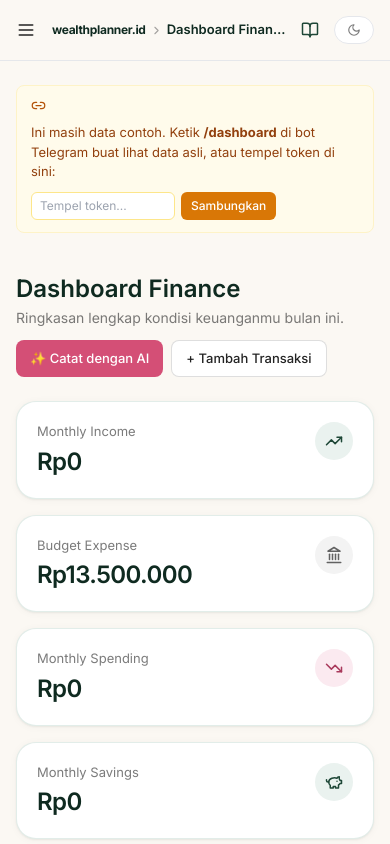
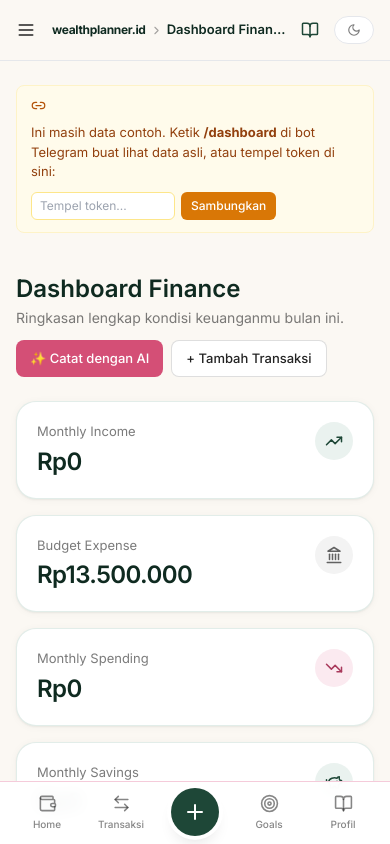
Before and after one commit to jasminework2023/personal-wealthplanner, a React (Vite) app: page /dashboard/finance in a window 390 px wide. Shown: the top 844 px of the page. Built offline with nearby package versions, Linux system fonts and the light colour scheme; the HTML template or start-up script is replaced by a standard one.

Commit message:
Keep mobile bottom navigation on every app page

```diff
--- a/src/components/AppShell.tsx
+++ b/src/components/AppShell.tsx
@@ -1,9 +1,10 @@
 import { useState } from "react";
-import { Outlet, useLocation } from "react-router-dom";
+import { Outlet, useLocation, useNavigate } from "react-router-dom";
 import { DesktopSidebar, MobileSidebar } from "./Sidebar";
 import { Topbar } from "./Topbar";
 import { DateHeader } from "./DateHeader";
 import { ThemeToggle } from "./ThemeToggle";
+import { Wallet, ArrowLeftRight, Target, BookOpen, Plus } from "lucide-react";
 
 const titles: Record<string, string> = {
   "/": "Home",
@@ -19,6 +20,7 @@ const titles: Record<string, string> = {
 export function AppShell() {
   const [mobileOpen, setMobileOpen] = useState(false);
   const location = useLocation();
+  const navigate = useNavigate();
   const title = location.pathname.startsWith("/calculator/") ? "Financial Calculator" : (titles[location.pathname] ?? "Wealthplanner");
 
   return (
@@ -27,13 +29,22 @@ export function AppShell() {
       <MobileSidebar open={mobileOpen} onClose={() => setMobileOpen(false)} />
       <div className="flex-1 min-w-0">
         <Topbar title={title} onMenuClick={() => setMobileOpen(true)} />
-        <main className="max-w-[1200px] mx-auto px-4 sm:px-6 lg:px-8 py-6 lg:py-8">
+        <main className="max-w-[1200px] mx-auto px-4 sm:px-6 lg:px-8 py-6 pb-24 lg:py-8">
           <div className="hidden lg:flex items-center justify-end gap-3 mb-2">
             <DateHeader />
             <ThemeToggle variant="compact" />
           </div>
           <Outlet />
         </main>
+        <div className="fixed inset-x-0 bottom-0 z-40 border-t border-rose-100 bg-white/95 px-3 pb-[max(8px,env(safe-area-inset-bottom))] pt-2 backdrop-blur lg:hidden">
+          <div className="mx-auto grid max-w-md grid-cols-5 items-end gap-1">
+            <button onClick={() => navigate("/")} className={`flex flex-col items-center gap-1 py-1 ${location.pathname === "/" ? "text-forest-700" : "text-charcoal/55"}`}><Wallet size={19}/><span className="text-[10px] font-medium">Home</span></button>
+            <button onClick={() => navigate("/transactions")} className={`flex flex-col items-center gap-1 py-1 ${location.pathname === "/transactions" ? "text-forest-700" : "text-charcoal/55"}`}><ArrowLeftRight size={19}/><span className="text-[10px] font-medium">Transaksi</span></button>
+            <button onClick={() => navigate("/transactions")} aria-label="Tambah transaksi" className="-mt-5 mx-auto flex h-12 w-12 items-center justify-center rounded-full bg-forest-700 text-white shadow-lg ring-4 ring-white"><Plus size={24}/></button>
+            <button onClick={() => navigate("/goals")} className={`flex flex-col items-center gap-1 py-1 ${location.pathname === "/goals" ? "text-forest-700" : "text-charcoal/55"}`}><Target size={19}/><span className="text-[10px] font-medium">Goals</span></button>
+            <button onClick={() => navigate("/settings")} className={`flex flex-col items-center gap-1 py-1 ${location.pathname === "/settings" ? "text-forest-700" : "text-charcoal/55"}`}><BookOpen size={19}/><span className="text-[10px] font-medium">Profil</span></button>
+          </div>
+        </div>
       </div>
     </div>
   );
```
